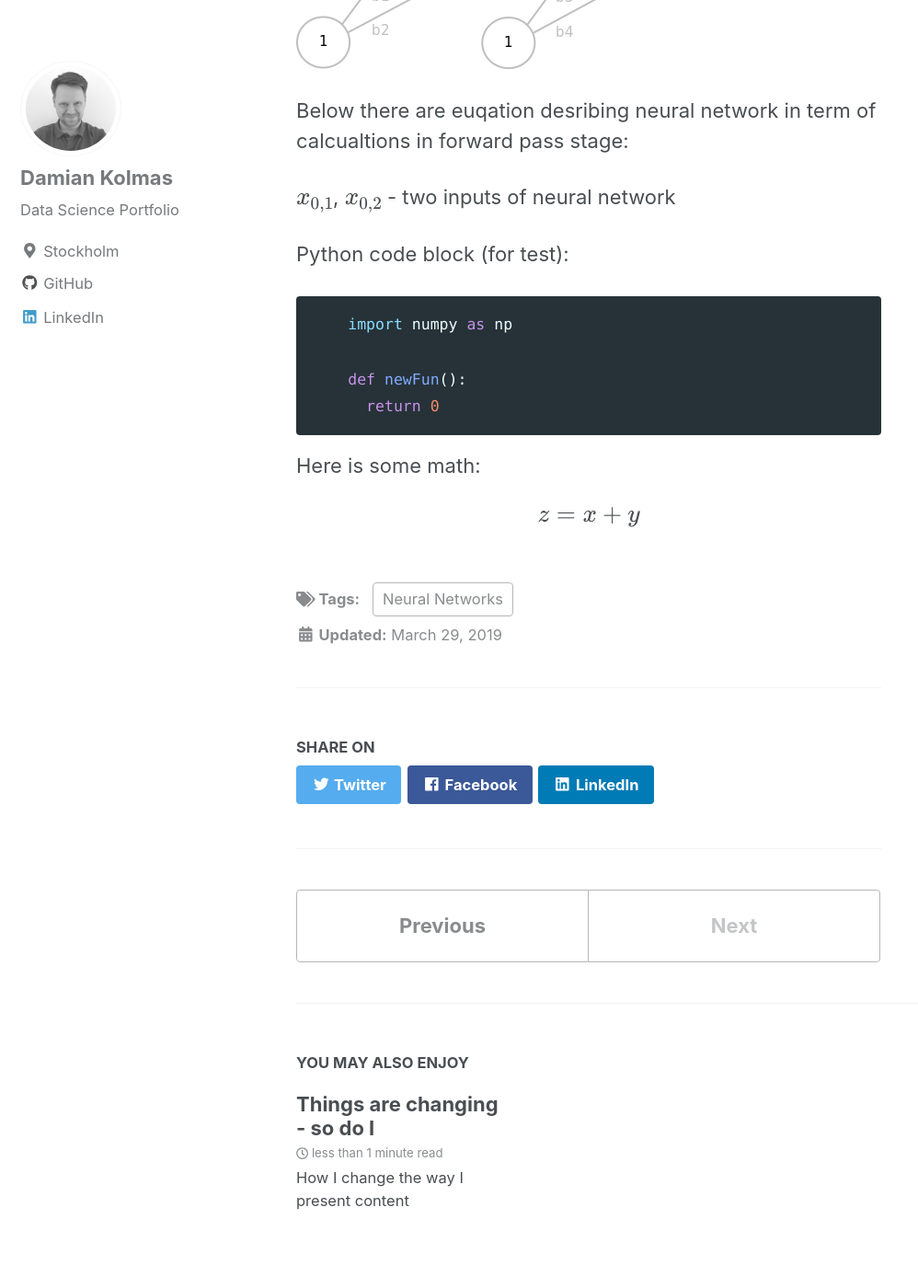
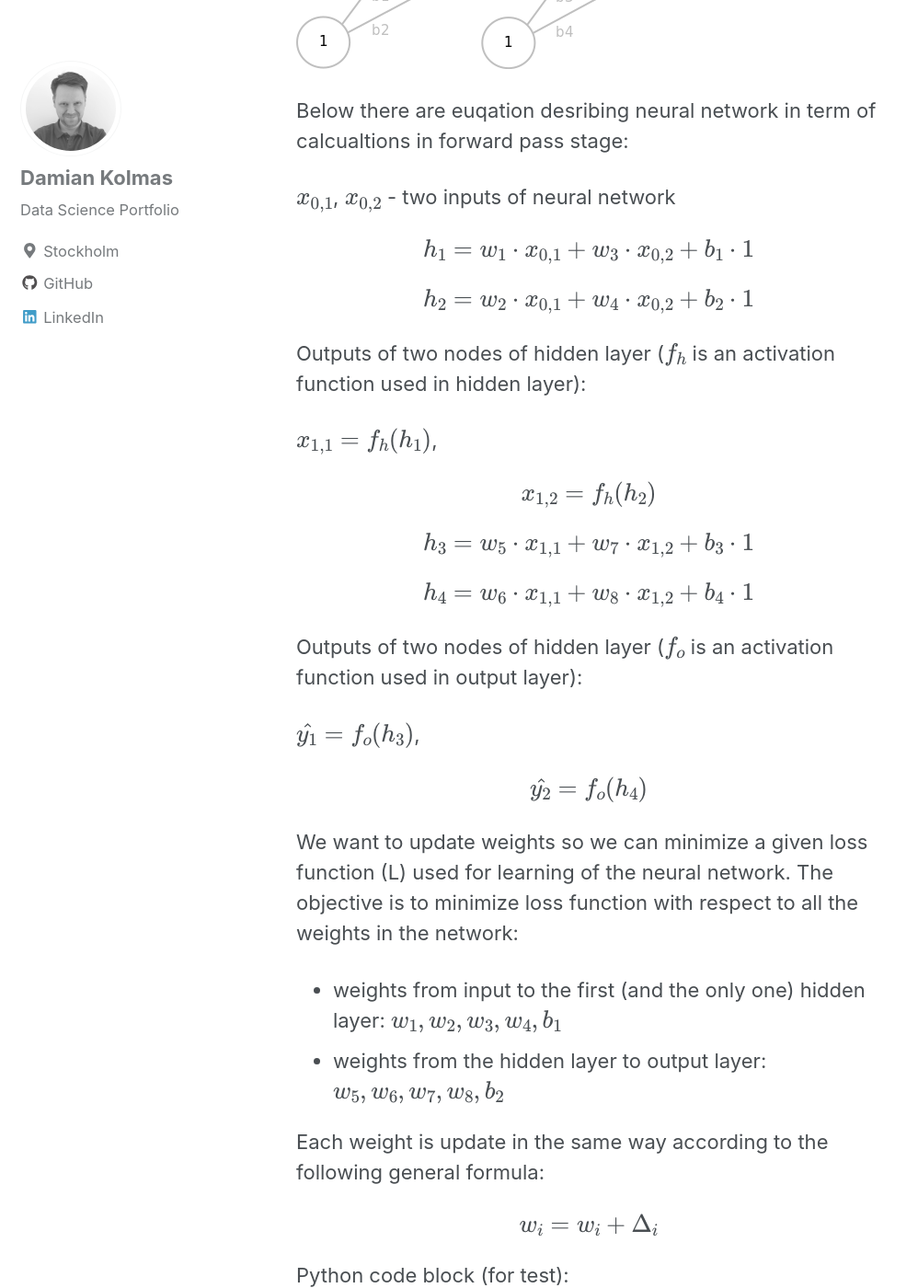
Before and after one commit to DKolmas/DKolmas.github.io, a Jekyll site: the page built from _posts/2019-03-29-Backpropagation-Algorithm-Explained.md, in a window 1280 px wide and 1400 px high, scrolled down 888 px. Shown: the whole window at 92% size, without its empty margins (0-998 px from the left). Built offline with Jekyll 4.4.1, drawn with Linux system fonts in a browser that asks for light colours; cached includes are drawn as plain includes; formulas are drawn with MathJax 3; some of the changed text lies outside the part shown.

Commit message:
another update based on old version of blog post

````diff
--- a/_posts/2019-03-29-Backpropagation-Algorithm-Explained.md
+++ b/_posts/2019-03-29-Backpropagation-Algorithm-Explained.md
@@ -19,6 +19,34 @@ Below there are euqation desribing neural network in term of calcualtions in for
 
 $$x_{0,1}$$, $$x_{0,2}$$ - two inputs of neural network
 
+$$h_1 = w_1 \cdot x_{0,1} + w_3 \cdot x_{0,2} + b_1 \cdot 1 $$
+
+$$h_2 = w_2 \cdot x_{0,1} + w_4 \cdot x_{0,2} + b_2 \cdot 1 $$
+
+Outputs of two nodes of hidden layer ($$f_h$$ is an activation function used in hidden layer):
+
+$$x_{1,1} = f_h(h_1)$$,
+
+$$x_{1,2} = f_h(h_2)$$
+
+$$h_3 = w_5 \cdot x_{1,1} + w_7 \cdot x_{1,2} + b_3 \cdot 1 $$
+
+$$h_4 = w_6 \cdot x_{1,1} + w_8 \cdot x_{1,2} + b_4 \cdot 1 $$
+
+Outputs of two nodes of hidden layer ($$f_o$$ is an activation function used in output layer):
+
+$$\hat{y_1} = f_o(h_3)$$,
+
+$$\hat{y_2} = f_o(h_4)$$
+
+We want to update weights so we can minimize a given loss function (L) used for learning of the neural network. The objective is to minimize loss function with respect to all the weights in the network:
+* weights from input to the first (and the only one) hidden layer: $$  w_1, w_2, w_3, w_4, b_1$$
+* weights from the hidden layer to output layer: $$w_5, w_6, w_7, w_8, b_2$$
+
+Each weight is update in the same way according to the following general formula:
+
+$$w_i = w_i + \Delta_i$$
+
 Python code block (for test):
 ```python
     import numpy as np
````
